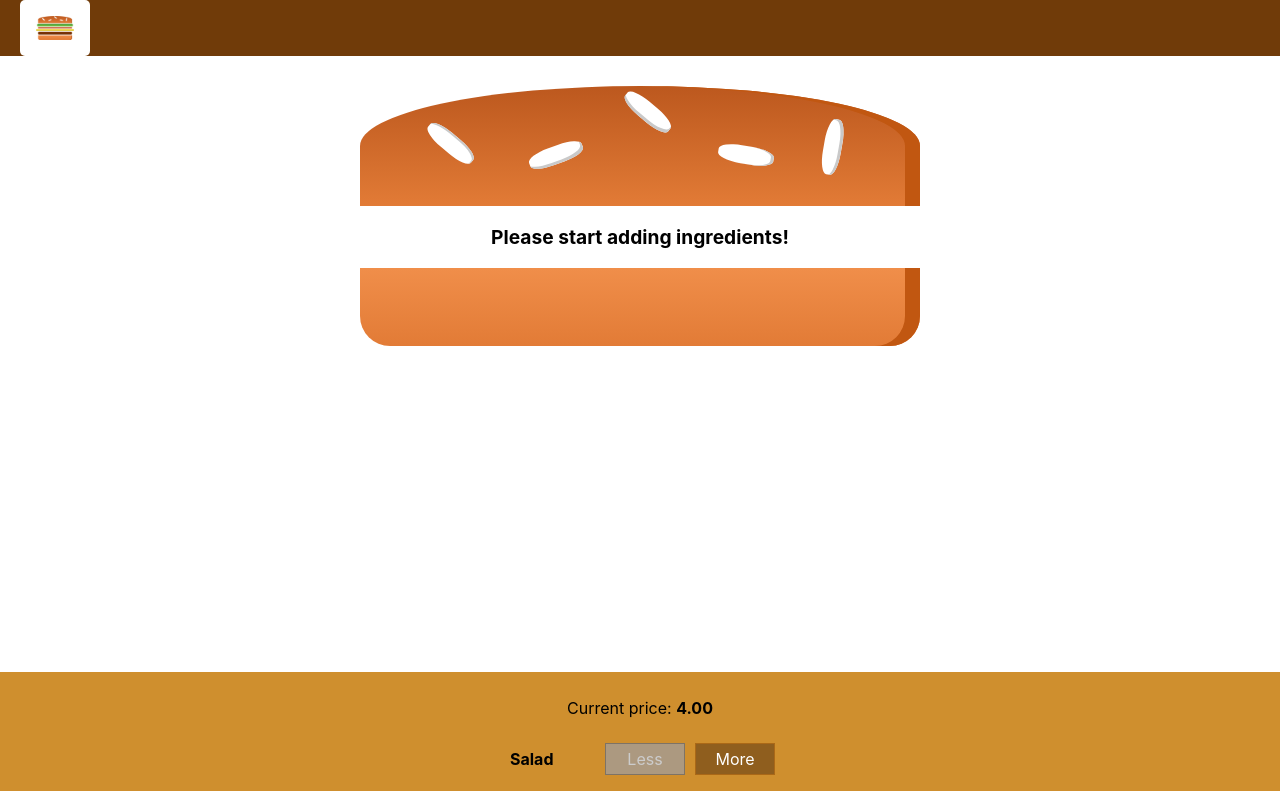
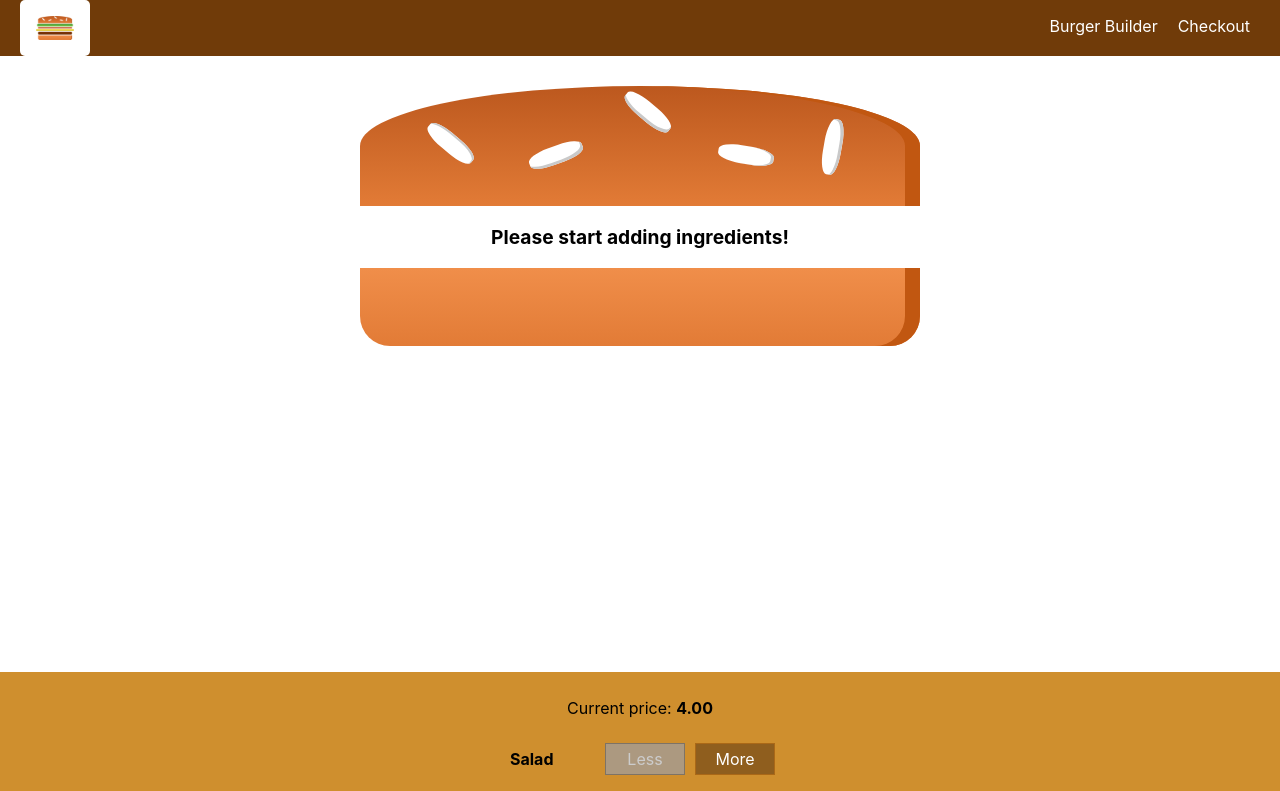
Before and after one commit to EsioFreitas/the-burger-builder, a React (Create React App) app: page / in a window 1280 px wide. Shown: the top 791 px of the page. Built offline with nearby package versions, Linux system fonts and the light colour scheme.

Commit message:
Add navigationItem component

```diff
--- a/src/components/Logo/Logo.jsx
+++ b/src/components/Logo/Logo.jsx
@@ -1,7 +1,7 @@
 import React from 'react';
 
 import burgerLogo from '../../assets/images/burger-logo.png';
-import classes from './Logo.css';
+import './Logo.css';
 
 const logo = (props) => (
     <div className='Logo' style={{height: props.height}}>
--- /dev/null
+++ b/src/components/Navigation/NavigationItems/NavigationItem/NavigationItem.css
@@ -0,0 +1,45 @@
+.NavigationItem {
+    margin: 10px 0;
+    box-sizing: border-box;
+    display: block;
+    width: 100%;
+}
+
+.NavigationItem a {
+    color: #8F5C2C;
+    text-decoration: none;
+    width: 100%;
+    box-sizing: border-box;
+    display: block;
+}
+
+.NavigationItem a:hover,
+.NavigationItem a:active,
+.NavigationItem a.active {
+    color: #40A4C8;
+}
+
+@media (min-width: 500px) {
+    .NavigationItem {
+        margin: 0;
+        display: flex;
+        height: 100%;
+        width: auto;
+        align-items: center;
+    }
+
+    .NavigationItem a {
+        color: white;
+        height: 100%;
+        padding: 16px 10px;
+        border-bottom: 4px solid transparent;
+    }
+
+    .NavigationItem a:hover,
+    .NavigationItem a:active,
+    .NavigationItem a.active {
+        background-color: #8F5C2C;
+        border-bottom: 4px solid #40A4C8;
+        color: white;
+    }
+}
--- /dev/null
+++ b/src/components/Navigation/NavigationItems/NavigationItem/NavigationItem.jsx
@@ -0,0 +1,13 @@
+import React from 'react';
+
+import classes from './NavigationItem.css';
+
+const navigationItem = ( props ) => (
+    <li className='NavigationItem'>
+        <a
+            href={props.link}
+            className={props.active ? classes.active : null}>{props.children}</a>
+    </li>
+);
+
+export default navigationItem;
--- /dev/null
+++ b/src/components/Navigation/NavigationItems/NavigationItems.css
@@ -0,0 +1,15 @@
+.NavigationItems {
+    margin: 0;
+    padding: 0;
+    list-style: none;
+    display: flex;
+    flex-flow: column;
+    align-items: center;
+    height: 100%;
+}
+
+@media (min-width: 500px) {
+    .NavigationItems {
+        flex-flow: row;
+    }
+}
--- /dev/null
+++ b/src/components/Navigation/NavigationItems/NavigationItems.jsx
@@ -0,0 +1,13 @@
+import React from 'react';
+
+import classes from './NavigationItems.css';
+import NavigationItem from './NavigationItem/NavigationItem';
+
+const navigationItems = () => (
+    <ul className='NavigationItems'>
+        <NavigationItem link="/" active>Burger Builder</NavigationItem>
+        <NavigationItem link="/">Checkout</NavigationItem>
+    </ul>
+);
+
+export default navigationItems;
--- a/src/components/Navigation/Toolbar/Toolbar.jsx
+++ b/src/components/Navigation/Toolbar/Toolbar.jsx
@@ -2,7 +2,7 @@
 
 import './Toolbar.css';
 import Logo from '../../Logo/Logo';
-//import NavigationItems from '../NavigationItems/NavigationItems';
+import NavigationItems from '../NavigationItems/NavigationItems';
 //import DrawerToggle from '../SideDrawer/DrawerToggle/DrawerToggle';
 
 const toolbar = ( props ) => (
@@ -11,7 +11,7 @@
             <Logo />
         </div>
         <nav className='DesktopOnly'>
-
+            <NavigationItems/>
         </nav>
     </header>
 );
```
